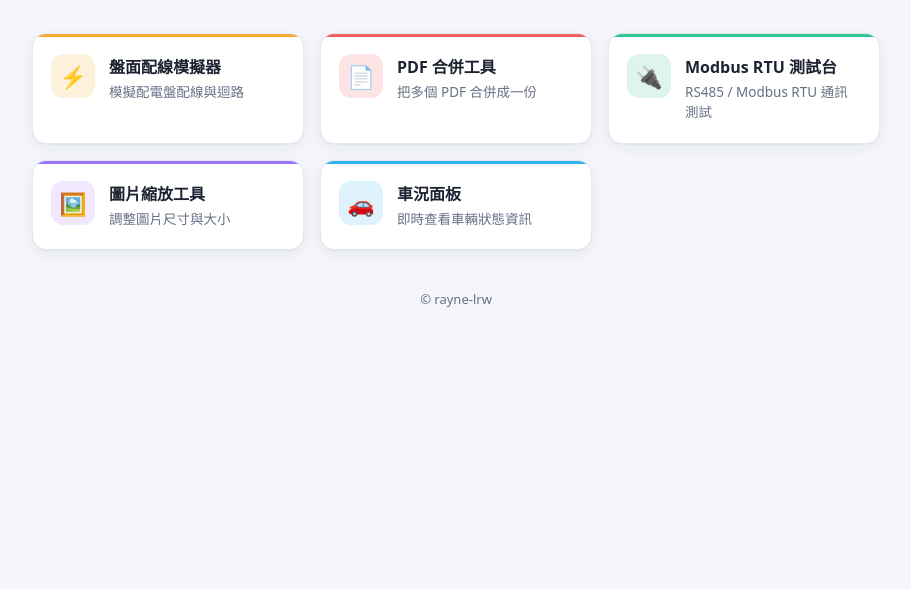
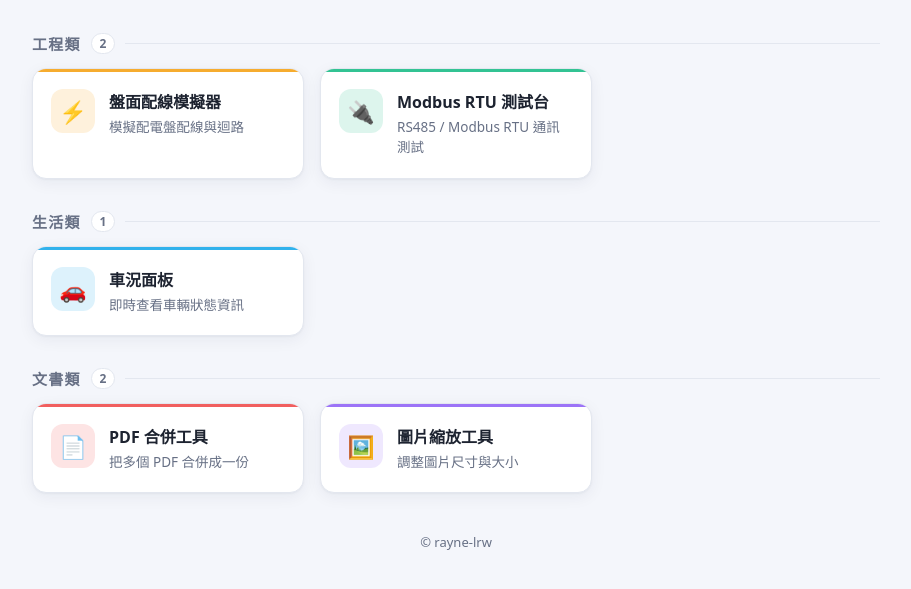
Before and after one commit to rayne-lrw/rayne-lrw.github.io, a plain HTML site: page index.html in a window 1280 px wide. Shown: the part 213-802 px from the top of the page, without its empty margins (184-1095 px from the left). Drawn offline with Linux system fonts and the light colour scheme.

Commit message:
Group homepage tools into 工程類, 生活類 and 文書類 sections
Co-Authored-By: Claude Opus 5.5 <noreply@anthropic.com>
Claude-Session: https://claude.ai/code/session_015hGFidXkUJBSE5vdvtESoV

```diff
--- a/index.html
+++ b/index.html
@@ -50,6 +50,18 @@
   h1 { margin: 0; font-size: 30px; letter-spacing: .02em; }
   .sub { margin: 8px 0 0; color: var(--muted); }
 
+  .cat + .cat { margin-top: 32px; }
+  .cat h2 {
+    display: flex; align-items: center; gap: 10px;
+    margin: 0 0 14px; font-size: 15px; font-weight: 650;
+    color: var(--muted); letter-spacing: .08em;
+  }
+  .cat h2::after { content: ""; flex: 1; height: 1px; background: var(--border); }
+  .count {
+    font-size: 12px; font-weight: 600; letter-spacing: 0;
+    padding: 1px 8px; border-radius: 999px;
+    background: var(--card); border: 1px solid var(--border);
+  }
   .grid { display: grid; grid-template-columns: repeat(auto-fill, minmax(240px, 1fr)); gap: 16px; }
   .card {
     --accent: #2f6feb;
@@ -95,27 +107,42 @@
     <p class="sub">打開瀏覽器就能用的實用工具</p>
   </header>
 
-  <main class="grid">
+  <main>
+    <section class="cat">
+      <h2>工程類<span class="count">2</span></h2>
+      <div class="grid">
         <a class="card" href="/Circuit/" style="--accent:#f59e0b">
           <span class="icon">⚡</span>
           <span><div class="name">盤面配線模擬器</div><div class="desc">模擬配電盤配線與迴路</div></span>
-    </a>
-    <a class="card" href="/pdf/" style="--accent:#ef4444">
-      <span class="icon">📄</span>
-      <span><div class="name">PDF 合併工具</div><div class="desc">把多個 PDF 合併成一份</div></span>
         </a>
         <a class="card" href="/RS485/" style="--accent:#10b981">
           <span class="icon">🔌</span>
           <span><div class="name">Modbus RTU 測試台</div><div class="desc">RS485 / Modbus RTU 通訊測試</div></span>
         </a>
+      </div>
+    </section>
+    <section class="cat">
+      <h2>生活類<span class="count">1</span></h2>
+      <div class="grid">
+        <a class="card" href="/fit-dash/" style="--accent:#0ea5e9">
+          <span class="icon">🚗</span>
+          <span><div class="name">車況面板</div><div class="desc">即時查看車輛狀態資訊</div></span>
+        </a>
+      </div>
+    </section>
+    <section class="cat">
+      <h2>文書類<span class="count">2</span></h2>
+      <div class="grid">
+        <a class="card" href="/pdf/" style="--accent:#ef4444">
+          <span class="icon">📄</span>
+          <span><div class="name">PDF 合併工具</div><div class="desc">把多個 PDF 合併成一份</div></span>
+        </a>
         <a class="card" href="/image-change/" style="--accent:#8b5cf6">
           <span class="icon">🖼️</span>
           <span><div class="name">圖片縮放工具</div><div class="desc">調整圖片尺寸與大小</div></span>
         </a>
-    <a class="card" href="/fit-dash/" style="--accent:#0ea5e9">
-      <span class="icon">🚗</span>
-      <span><div class="name">車況面板</div><div class="desc">即時查看車輛狀態資訊</div></span>
-    </a>
+      </div>
+    </section>
   </main>
 
   <footer>© rayne-lrw</footer>
```
Lines whose indentation alone changed are shown as unchanged.
